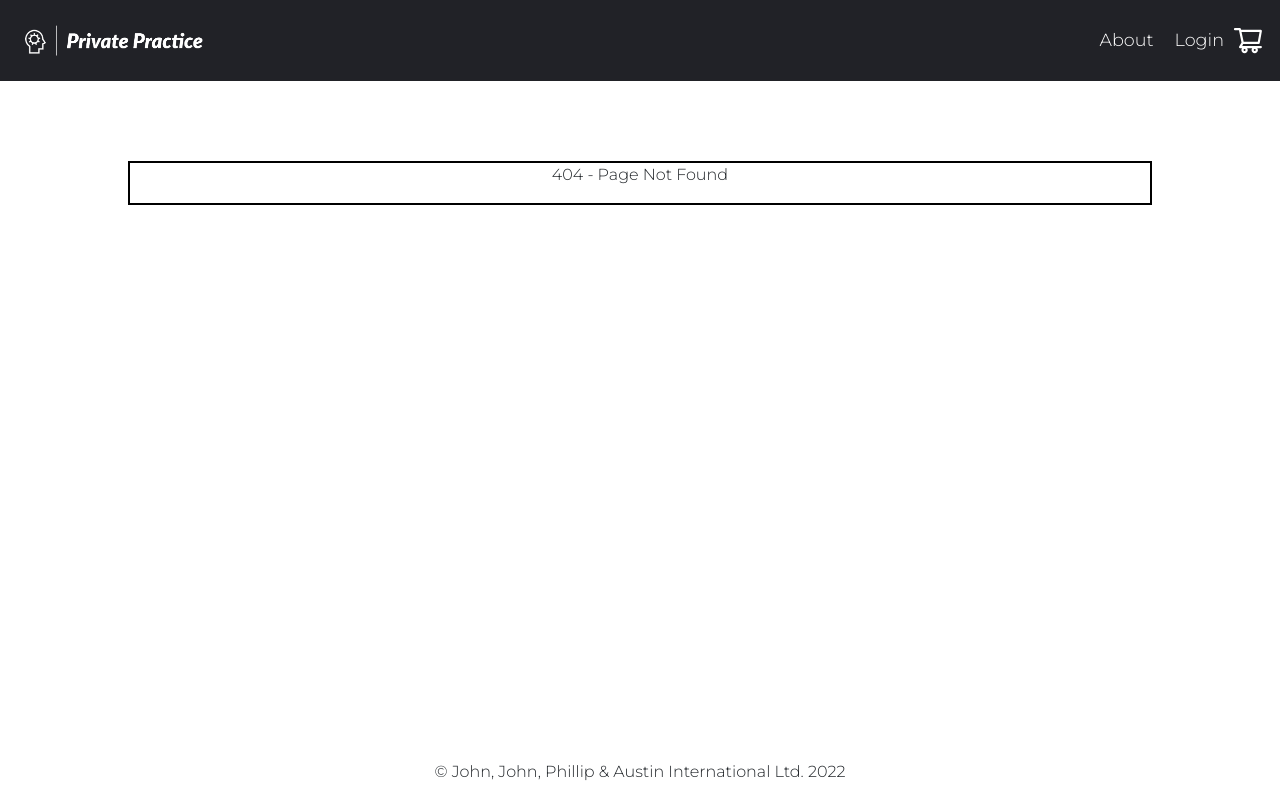
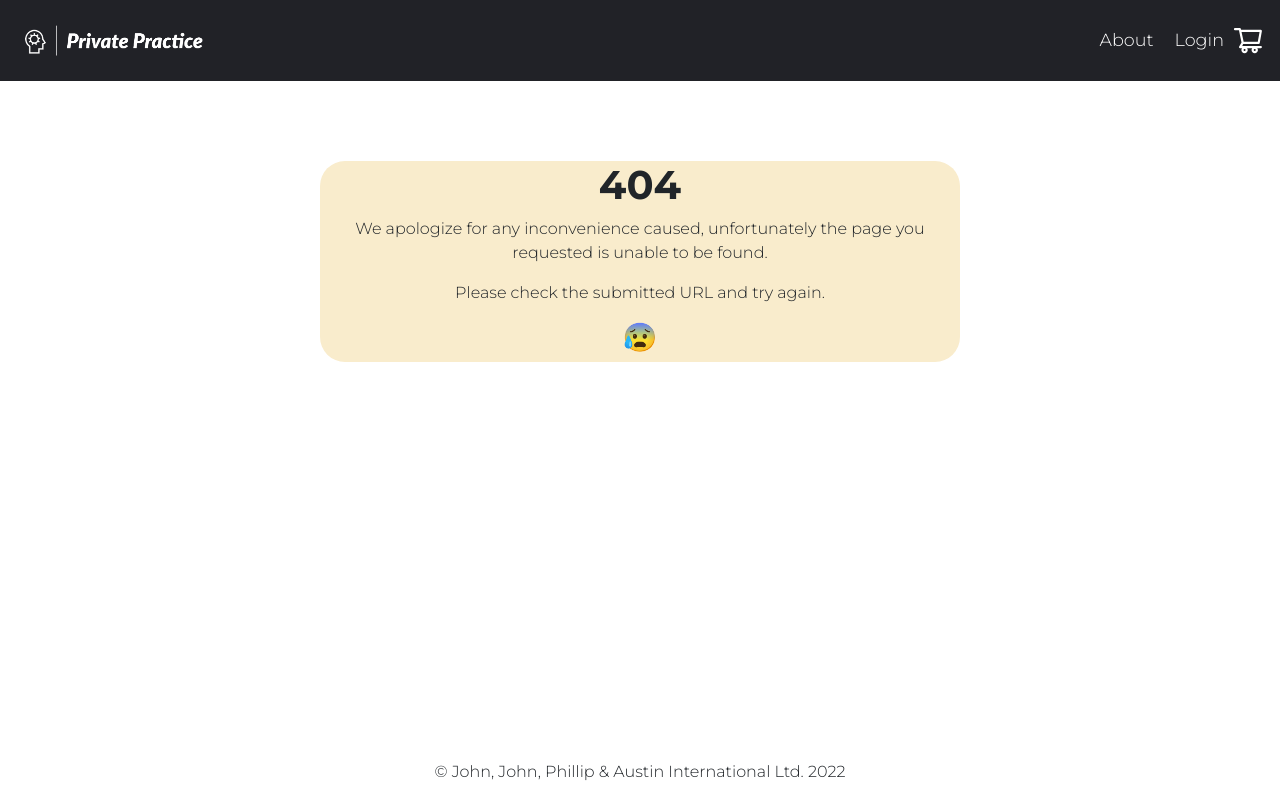
Before and after one commit to Guzzemetti/private-practice, a React (Create React App) app in the folder client/: page /gaming in a window 1280 px wide. Before the commit this address had no page. Built offline with nearby package versions, Linux system fonts and the light colour scheme.

Commit message:
Updated stlying for the 404 page

```diff
--- a/client/package.json
+++ b/client/package.json
@@ -21,7 +21,7 @@
     "web-vitals": "^0.2.4"
   },
   "scripts": {
-    "start": "react-scripts start",
+    "start": "react-scripts --openssl-legacy-provider start",
     "build": "react-scripts build",
     "test": "react-scripts test",
     "eject": "react-scripts eject"
--- a/client/src/components/NotFound/NotFound.js
+++ b/client/src/components/NotFound/NotFound.js
@@ -11,8 +11,11 @@ const NotFound = () => {
     return (
         <>
             <div className="top-level-div">
-                <div className="main-container">
-                    <p>404 - Page Not Found</p>
+                <div className="main-container hideBorder">
+                    <h1>404</h1>
+                    <p>We apologize for any inconvenience caused, unfortunately the page you requested is unable to be found.</p>
+                    <p>Please check the submitted URL and try again.</p>
+                    <h3>😰</h3>
                 </div>
             </div>
         </>
--- a/client/src/components/NotFound/notFound.css
+++ b/client/src/components/NotFound/notFound.css
@@ -7,10 +7,16 @@
 }
 
 .main-container{
-    width: 80%;
-    border: 2px solid black;
+    width: 50%;
+    border-radius: 25px;
     margin: 5rem;
     display: flex;
     flex-direction: column;
     align-items: center;
+    text-align: center;
+    background-color: #f9eccc;
 }
+
+.hideBorder{
+    border: none;
+}
```
